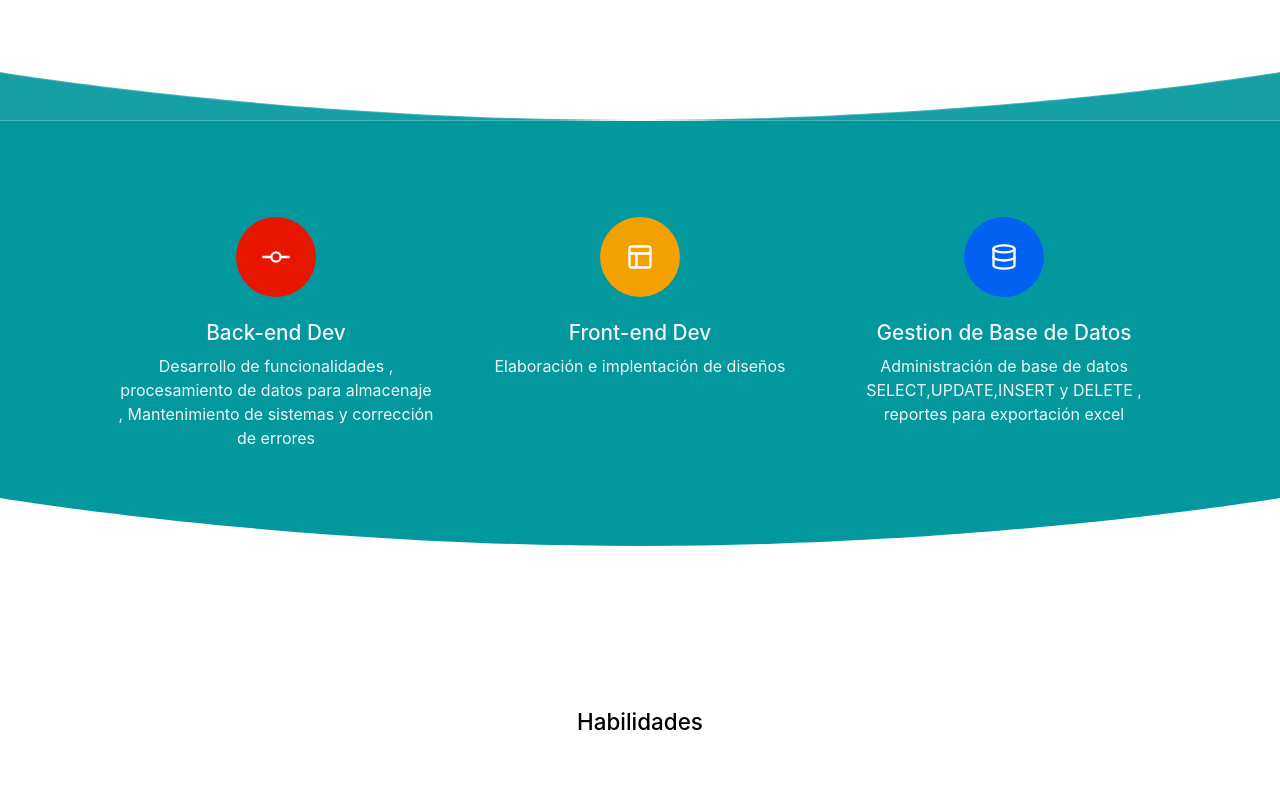
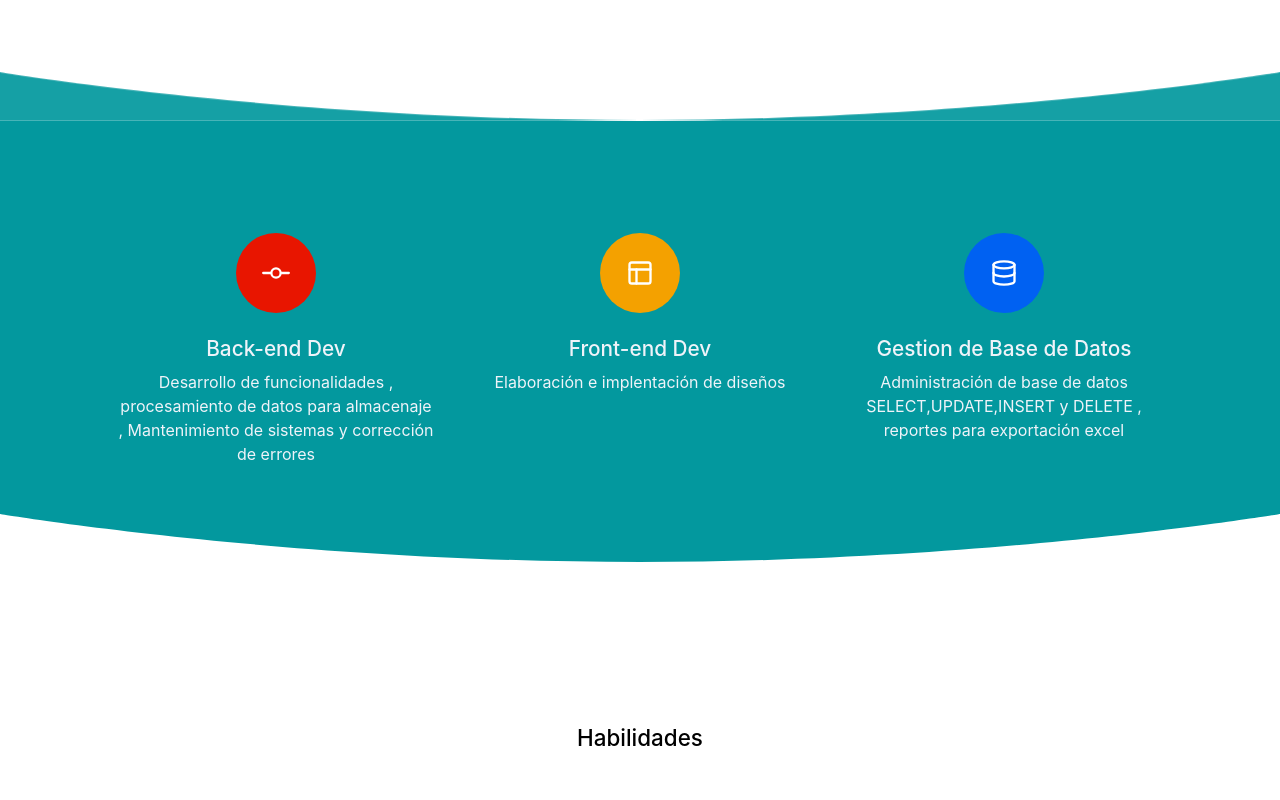
Before and after one commit to victorperz/portafolio, a plain HTML site: page index.html in a window 1280 px wide. Shown: the part 680-1480 px from the top of the page. Drawn offline with nearby package versions, Linux system fonts and the light colour scheme; a web font is replaced by a local one.

```diff
--- a/css/style-modified.css
+++ b/css/style-modified.css
@@ -226,3 +226,6 @@
   border-radius: 50%;
   color: rgb(0, 0, 0);
 }
+.pt-10, .py-10 {
+  padding-top: 7rem !important;
+}
```
